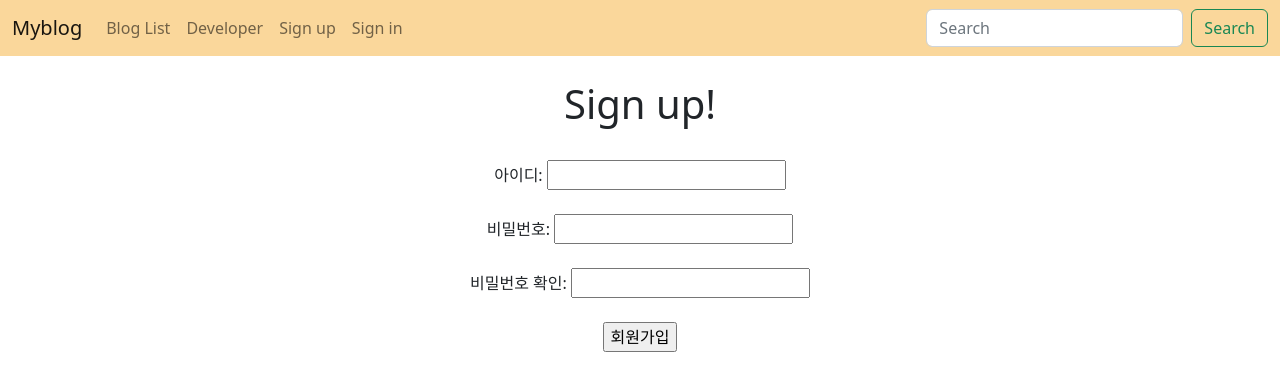
After one commit to soeunkk/week11, a Django app: page /accounts/signup/ in a window 1280 px wide. The commit adds this page. Shown: the top 391 px of the page. Run offline with Django 4.2, Linux system fonts and the light colour scheme.

Commit message:
회원가입, 로그인, 로그아웃

```diff
--- /dev/null
+++ b/myblog/accounts/templates/accounts/signup.html
@@ -0,0 +1,20 @@
+{% extends 'blogapp/base.html' %}
+
+{% block content %}
+
+    <h1>Sign up!</h1> <br>
+
+    {% if error %}
+        {{ error }}
+        <br><br>
+    {% endif %}
+
+    <form action="{% url 'signup' %}" method="POST">
+        {% csrf_token %}
+        아이디: <input type="text" name="userId" /> <br><br>
+        비밀번호: <input type="password" name="password1"/> <br><br>
+        비밀번호 확인: <input type="password" name="password2"/> <br><br>
+        <input type="submit" value="회원가입"/>
+    </form>
+
+{% endblock %}
--- a/myblog/accounts/urls.py
+++ b/myblog/accounts/urls.py
@@ -4,4 +4,5 @@ from . import views
 urlpatterns = [
     path('signup/', views.signup, name='signup'),
     path('signin/', views.signin, name='signin'),
+    path('logout/', views.logout, name='logout'),
 ]
--- a/myblog/accounts/views.py
+++ b/myblog/accounts/views.py
@@ -1,3 +1,39 @@
-from django.shortcuts import render
+from django.shortcuts import render, redirect
+from django.contrib import auth
+from django.contrib.auth.models import User
 
 # Create your views here.
+def signup(request):
+    if request.method == 'POST':
+        if request.POST['password1'] == request.POST['password2']:  # 비밀번호와 비밀번호 확인이 일치하는가
+            try:    # 이미 존재하는 username인가
+                user = User.objects.get(username=request.POST['userId'])
+                return render(request, 'accounts/signup.html', {'error': '이미 존재하는 아이디입니다.'})
+            except User.DoesNotExist:   # 존재하지 않은 유저라면 회원가입 진행
+                user = User.objects.create_user(
+                    username=request.POST['userId'], password=request.POST['password1']
+                )
+                auth.login(request, user)
+                return redirect('home')
+        else:
+            return render(request, 'accounts/signup.html', {'error': '비밀번호가 일치하지 않습니다.'})
+    else:
+        return render(request, 'accounts/signup.html')
+
+def signin(request):
+    if request.method == 'POST':
+        id = request.POST['userId']
+        pwd = request.POST['password']
+        user = auth.authenticate(request, username=id, password=pwd)
+
+        if user is not None:
+            auth.login(request, user)
+            return redirect('home')
+        else:
+            return render(request, 'accounts/signin.html', {'error': '잘못된 아이디 또는 비밀번호입니다.'})
+    else:
+        return render(request, 'accounts/signin.html')
+
+def logout(request):
+    auth.logout(request)
+    return redirect('home')
--- a/myblog/blogapp/templates/blogapp/base.html
+++ b/myblog/blogapp/templates/blogapp/base.html
@@ -23,6 +23,21 @@
                     <li class="nav-item">
                         <a class="nav-link" href="{% url 'index' %}">Developer</a>
                     </li>
+                    {% if user.is_authenticated %}
+                        <li class="nav-item">
+                            <a class="nav-link">Hello, {{ user.username }}!</a>
+                            <li class="nav-item">
+                                <a class="nav-link" href="{% url 'logout' %}">Logout</a>
+                            </li>
+                        </li>
+                    {% else %}
+                        <li class="nav-item">
+                            <a class="nav-link" href="{% url 'signup' %}">Sign up</a>
+                        </li>
+                        <li class="nav-item">
+                            <a class="nav-link" href="{% url 'signin' %}">Sign in</a>
+                        </li>
+                    {% endif %}
                 </ul>
                 <form class="d-flex" role="search">
                     <input class="form-control me-2" type="search" placeholder="Search" aria-label="Search">
```
Also changed, not shown: myblog/accounts/templates/accounts/signin.html (added, +19 -0 lines).
